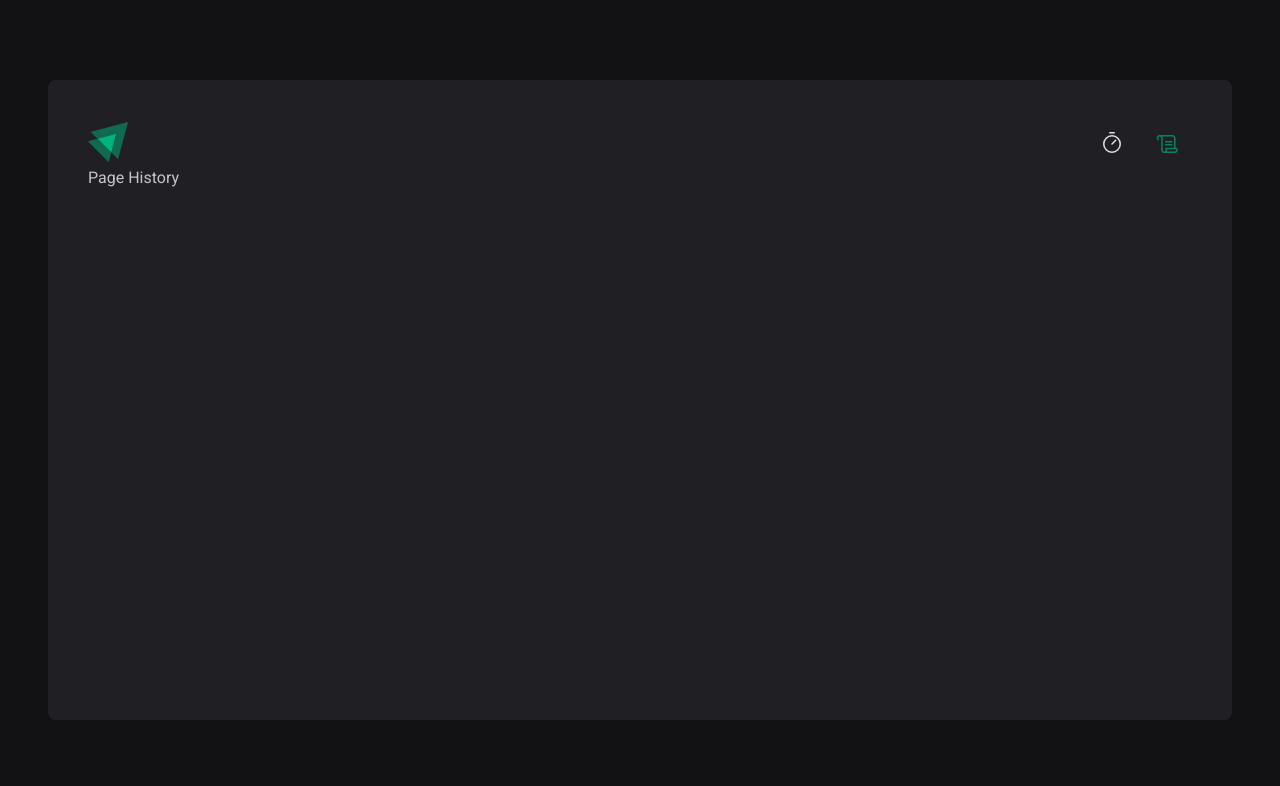
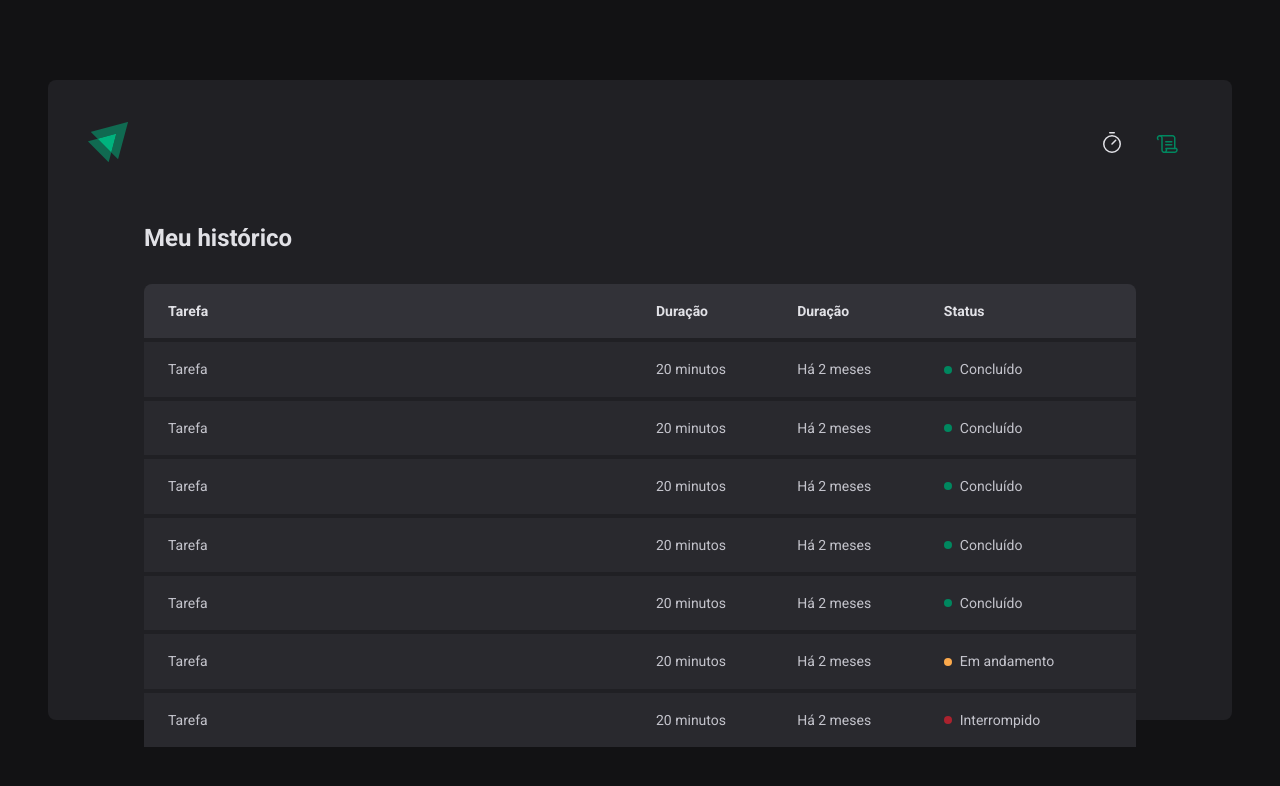
Before and after one commit to DevPedroHB/ignite-timer, a React (Vite) app: page /history in a window 1280 px wide. Shown: the top 786 px of the page. Built offline with nearby package versions, Linux system fonts and the light colour scheme.

Commit message:
finished layout history

```diff
--- a/src/pages/History/index.tsx
+++ b/src/pages/History/index.tsx
@@ -1,3 +1,79 @@
+import { HistoryContainer, HistoryList, Status } from "./styles";
+
 export function History() {
-  return <div>Page History</div>;
+  return (
+    <HistoryContainer>
+      <h1>Meu histórico</h1>
+      <HistoryList>
+        <table>
+          <thead>
+            <tr>
+              <th>Tarefa</th>
+              <th>Duração</th>
+              <th>Duração</th>
+              <th>Status</th>
+            </tr>
+          </thead>
+          <tbody>
+            <tr>
+              <td>Tarefa</td>
+              <td>20 minutos</td>
+              <td>Há 2 meses</td>
+              <td>
+                <Status statusColor="green">Concluído</Status>
+              </td>
+            </tr>
+            <tr>
+              <td>Tarefa</td>
+              <td>20 minutos</td>
+              <td>Há 2 meses</td>
+              <td>
+                <Status statusColor="green">Concluído</Status>
+              </td>
+            </tr>
+            <tr>
+              <td>Tarefa</td>
+              <td>20 minutos</td>
+              <td>Há 2 meses</td>
+              <td>
+                <Status statusColor="green">Concluído</Status>
+              </td>
+            </tr>
+            <tr>
+              <td>Tarefa</td>
+              <td>20 minutos</td>
+              <td>Há 2 meses</td>
+              <td>
+                <Status statusColor="green">Concluído</Status>
+              </td>
+            </tr>
+            <tr>
+              <td>Tarefa</td>
+              <td>20 minutos</td>
+              <td>Há 2 meses</td>
+              <td>
+                <Status statusColor="green">Concluído</Status>
+              </td>
+            </tr>
+            <tr>
+              <td>Tarefa</td>
+              <td>20 minutos</td>
+              <td>Há 2 meses</td>
+              <td>
+                <Status statusColor="yellow">Em andamento</Status>
+              </td>
+            </tr>
+            <tr>
+              <td>Tarefa</td>
+              <td>20 minutos</td>
+              <td>Há 2 meses</td>
+              <td>
+                <Status statusColor="red">Interrompido</Status>
+              </td>
+            </tr>
+          </tbody>
+        </table>
+      </HistoryList>
+    </HistoryContainer>
+  );
 }
--- /dev/null
+++ b/src/pages/History/styles.ts
@@ -0,0 +1,85 @@
+import styled from "styled-components";
+
+const STATUS_COLORS = {
+  yellow: "yellow-500",
+  green: "green-500",
+  red: "red-500",
+} as const;
+
+interface StatusProps {
+  statusColor: keyof typeof STATUS_COLORS;
+}
+
+export const HistoryContainer = styled.main`
+  flex: 1;
+  padding: 3.5rem;
+  display: flex;
+  flex-direction: column;
+
+  h1 {
+    font-size: 1.5rem;
+    color: ${(props) => props.theme["gray-100"]};
+  }
+`;
+
+export const HistoryList = styled.div`
+  flex: 1;
+  overflow: auto;
+  margin-top: 2rem;
+
+  table {
+    width: 100%;
+    border-collapse: collapse;
+    min-width: 600px;
+
+    th {
+      background-color: ${(props) => props.theme["gray-600"]};
+      padding: 1rem;
+      text-align: left;
+      color: ${(props) => props.theme["gray-100"]};
+      font-size: 0.875rem;
+      line-height: 1.6;
+
+      &:first-child {
+        border-top-left-radius: 8px;
+        padding-left: 1.5rem;
+      }
+
+      &:last-child {
+        border-top-right-radius: 8px;
+        padding-right: 1.5rem;
+      }
+    }
+
+    td {
+      background-color: ${(props) => props.theme["gray-700"]};
+      border-top: 4px solid ${(props) => props.theme["gray-800"]};
+      padding: 1rem;
+      font-size: 0.875rem;
+      line-height: 1.6;
+
+      &:first-child {
+        width: 50%;
+        padding-left: 1.5rem;
+      }
+
+      &:last-child {
+        padding-right: 1.5rem;
+      }
+    }
+  }
+`;
+
+export const Status = styled.span<StatusProps>`
+  display: flex;
+  align-items: center;
+  gap: 0.5rem;
+
+  &::before {
+    content: "";
+    width: 0.5rem;
+    height: 0.5rem;
+    border-radius: 9999px;
+    background: ${(props) => props.theme[STATUS_COLORS[props.statusColor]]};
+  }
+`;
```
